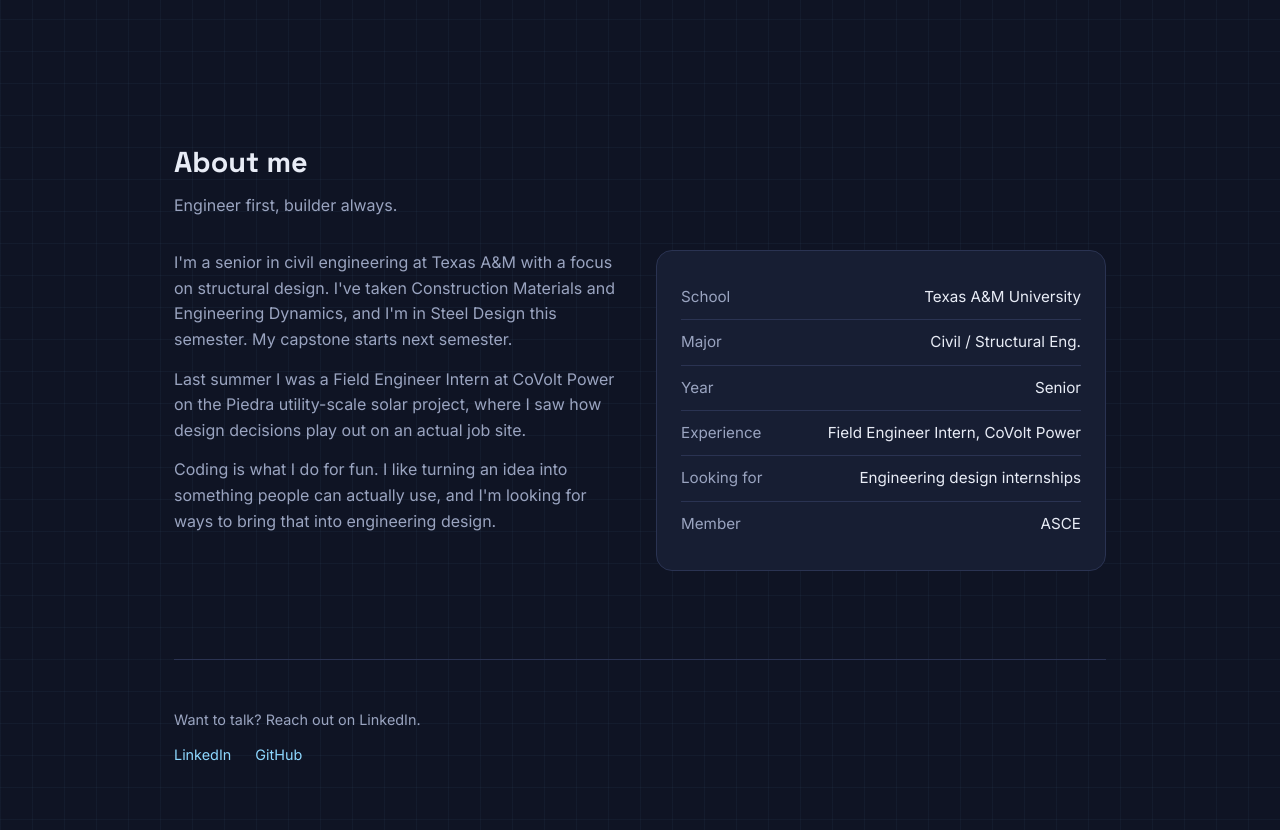
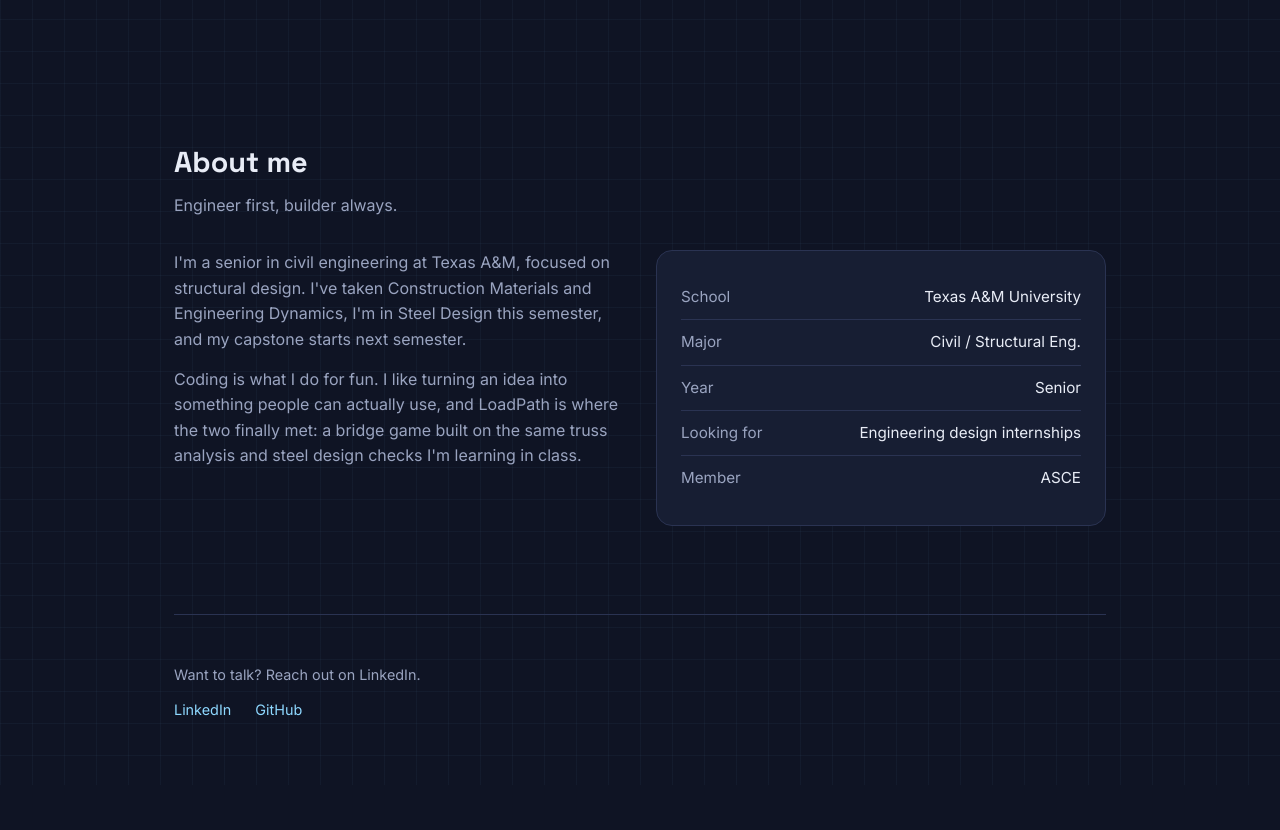
Before and after one commit to orirevalentine-code/orirevalentine.github.io, a plain HTML site: page index.html in a window 1280 px wide. Shown: the part 3949-4779 px from the top of the page. After the commit the page ends 4734 px from the top, so only its background shows below. Drawn offline with Linux system fonts and the light colour scheme.

Commit message:
Rewrite About section without internship
Co-Authored-By: Claude Opus 5.5 <noreply@anthropic.com>
Claude-Session: https://claude.ai/code/session_01CiV3ZDaJwwdA5do8cPxoK1

```diff
--- a/index.html
+++ b/index.html
@@ -194,15 +194,13 @@
       <p class="sub">Engineer first, builder always.</p>
       <div class="about">
         <div>
-          <p>I'm a senior in civil engineering at Texas A&amp;M with a focus on structural design. I've taken Construction Materials and Engineering Dynamics, and I'm in Steel Design this semester. My capstone starts next semester.</p>
-          <p>Last summer I was a Field Engineer Intern at CoVolt Power on the Piedra utility-scale solar project, where I saw how design decisions play out on an actual job site.</p>
-          <p>Coding is what I do for fun. I like turning an idea into something people can actually use, and I'm looking for ways to bring that into engineering design.</p>
+          <p>I'm a senior in civil engineering at Texas A&amp;M, focused on structural design. I've taken Construction Materials and Engineering Dynamics, I'm in Steel Design this semester, and my capstone starts next semester.</p>
+          <p>Coding is what I do for fun. I like turning an idea into something people can actually use, and LoadPath is where the two finally met: a bridge game built on the same truss analysis and steel design checks I'm learning in class.</p>
         </div>
         <div class="facts">
           <div><span>School</span><span>Texas A&amp;M University</span></div>
           <div><span>Major</span><span>Civil / Structural Eng.</span></div>
           <div><span>Year</span><span>Senior</span></div>
-          <div><span>Experience</span><span>Field Engineer Intern, CoVolt Power</span></div>
           <div><span>Looking for</span><span>Engineering design internships</span></div>
           <div><span>Member</span><span>ASCE</span></div>
         </div>
```
